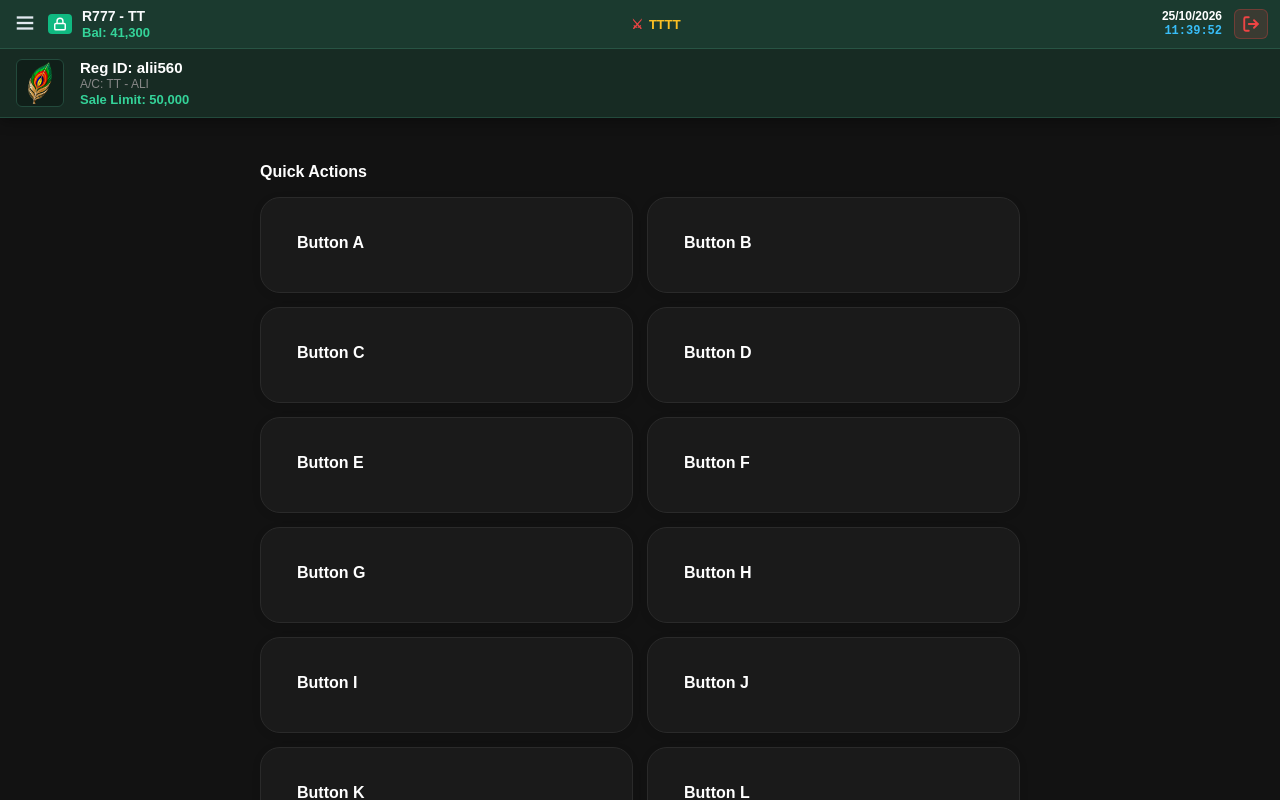
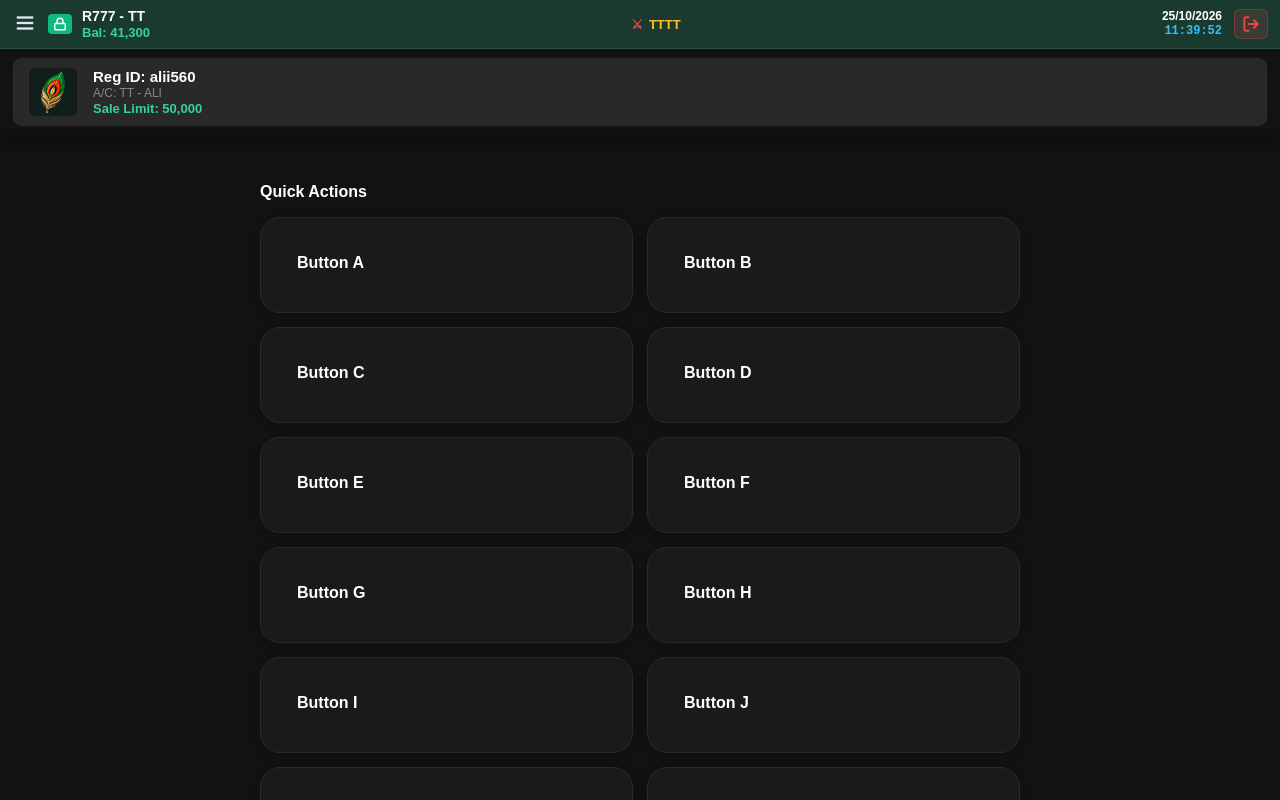
Before and after one commit to tayyab12345zubair/tayyab, a Next.js app: page /dashboard in a window 1280 px wide. Shown: the top 800 px of the page. Built offline with nearby package versions, Linux system fonts and the light colour scheme.

Commit message:
new padding and corner round with bg colour change

```diff
--- a/app/dashboard/page.tsx
+++ b/app/dashboard/page.tsx
@@ -65,8 +65,9 @@ export default function DashboardPage() {
       cardBorder: "#2a2a2a",
       sidebarBg: "#152e24",
       sidebarText: "#ffffff",
-      infoBarBg: "#172b23",
-      infoBarBorder: "#234a3c",
+      // Requested Dark Mode Colors for Profile Box
+      infoBarBg: "#29292b",
+      infoBarBorder: "#19191a",
     },
     light: {
       bg: "#f4f4f5",
@@ -287,6 +288,8 @@ export default function DashboardPage() {
           </div>
         </header>
 
+        {/* USER PROFILE / INFO BAR (Updated with margins, rounded corners & custom dark colors) */}
+        <div style={{ padding: "8px 12px", backgroundColor: "transparent" }}>
           <section
             style={{
               backgroundColor: t.infoBarBg,
@@ -295,7 +298,8 @@ export default function DashboardPage() {
               display: "flex",
               alignItems: "center",
               gap: "16px",
-            borderBottom: `1px solid ${t.infoBarBorder}`,
+              borderRadius: "10px",
+              border: `1px solid ${t.infoBarBorder}`,
             }}
           >
             <div
@@ -334,12 +338,13 @@ export default function DashboardPage() {
             </div>
           </section>
         </div>
+      </div>
 
       {/* ================= SCROLLABLE DASHBOARD ACTION BUTTONS ================= */}
       <main
         style={{
           padding: "20px",
-          paddingTop: "150px", // Header ke neeche content chupne se bachane ke liye top spacing
+          paddingTop: "170px", // Adjusted top space for the new spaced profile box
           maxWidth: "800px",
           margin: "0 auto",
         }}
```
Lines whose indentation alone changed are shown as unchanged.
